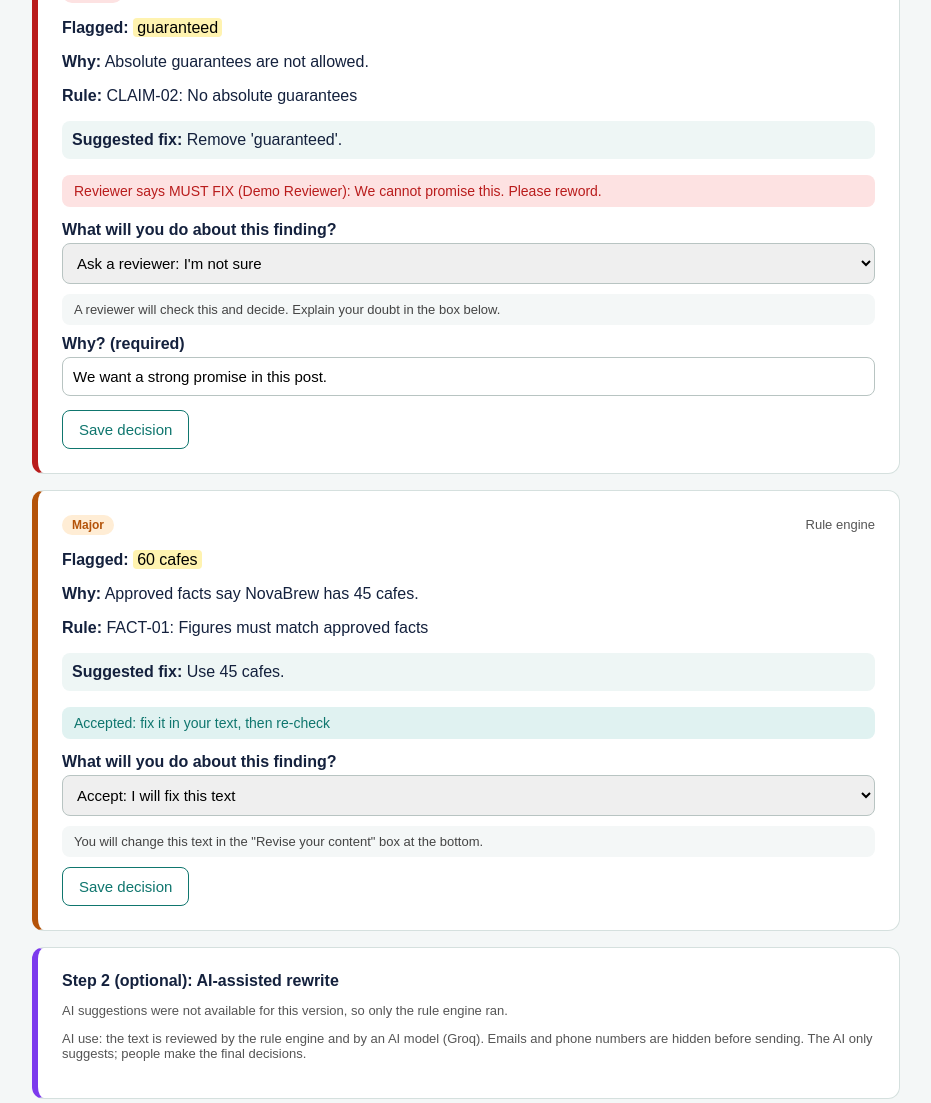
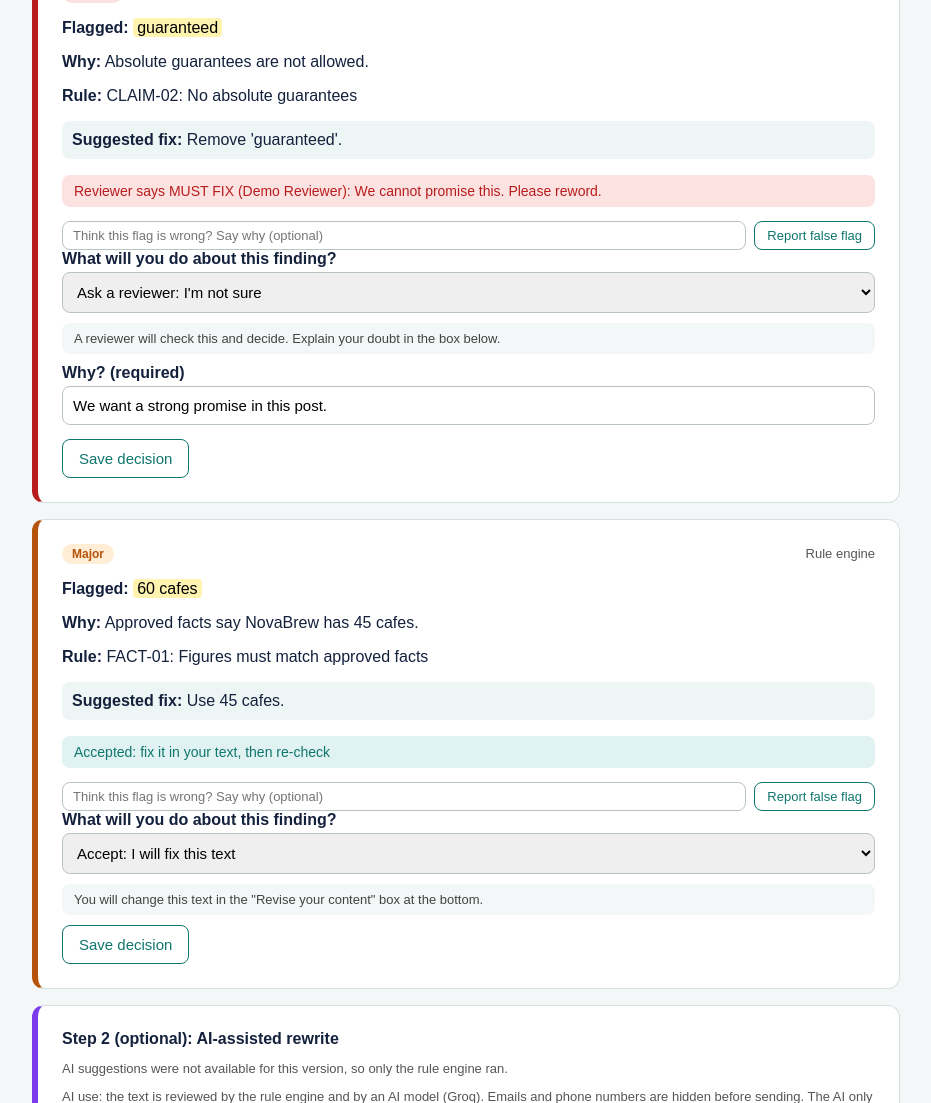
Before and after one commit to archanam23042006/brandora-ai, a Flask app: page /item/3 in a window 1280 px wide. Shown: the part 634-1737 px from the top of the page, without its empty margins (174-1105 px from the left). Run offline with Flask 3, Linux system fonts and the light colour scheme; a user stored in the database is signed in; data comes from the database, SQL or seed files in the repository; data that the repository does not hold is empty.

Commit message:
Round 3: admin screen, evidence ledger fix , false-flag reports in insights

```diff
--- a/app.py
+++ b/app.py
@@ -311,6 +311,7 @@ def item(item_id):
         abort(403)
     version = latest_version(conn, item_id)
     findings = load_findings(conn, item_id, version["id"])
+    add_flag_info(conn, findings)
     versions = conn.execute(
         "SELECT v.version_no, v.created_at, u.name AS author, "
         "(SELECT COUNT(*) FROM findings WHERE version_id = v.id) AS finding_count "
@@ -736,6 +737,61 @@ def admin_delete(kind, row_id):
     flash("Deleted.")
     return redirect(url_for("admin") + "#" + {"term": "terms", "fact": "facts", "evidence": "evidence"}[kind])
 
+def add_flag_info(conn, findings):
+    for f in findings:
+        rows = conn.execute(
+            "SELECT user_id FROM false_flags WHERE item_id = ? AND rule_id IS ? AND flagged_text = ?",
+            (f["item_id"], f["rule_id"], f["flagged_text"])).fetchall()
+        f["false_count"] = len(rows)
+        f["my_flag"] = any(r["user_id"] == current_user.id for r in rows)
+
+
+@app.route("/finding/<int:finding_id>/false-flag", methods=["POST"])
+@login_required
+def false_flag(finding_id):
+    note = request.form.get("note", "").strip()[:300]
+    conn = get_db()
+    f = conn.execute("SELECT * FROM findings WHERE id = ?", (finding_id,)).fetchone()
+    if not f:
+        conn.close()
+        abort(404)
+    it = get_item_or_404(conn, f["item_id"])
+    if current_user.role == "creator" and it["creator_id"] != current_user.id:
+        conn.close()
+        abort(403)
+    existing = conn.execute(
+        "SELECT id FROM false_flags WHERE item_id = ? AND rule_id IS ? AND flagged_text = ? AND user_id = ?",
+        (f["item_id"], f["rule_id"], f["flagged_text"], current_user.id)).fetchone()
+    if existing:
+        conn.execute("DELETE FROM false_flags WHERE id = ?", (existing["id"],))
+        flash("Your false-flag report was removed.")
+    else:
+        conn.execute(
+            "INSERT INTO false_flags (finding_id, item_id, rule_id, flagged_text, user_id, note) "
+            "VALUES (?,?,?,?,?,?)",
+            (finding_id, f["item_id"], f["rule_id"], f["flagged_text"], current_user.id, note))
+        flash("Thanks. Your false-flag report was saved and will show up in the insights.")
+    conn.commit()
+    conn.close()
+    return redirect(url_for("item", item_id=it["id"]) + f"#finding-{finding_id}")
+
+def false_flag_rows():
+    conn = get_db()
+    by_rule = conn.execute(
+        "SELECT ff.rule_id AS rule_id, r.title AS title, COUNT(*) AS reports, "
+        "COUNT(DISTINCT ff.item_id) AS items "
+        "FROM false_flags ff LEFT JOIN rules r ON r.id = ff.rule_id "
+        "GROUP BY ff.rule_id ORDER BY reports DESC").fetchall()
+    notes = conn.execute(
+        "SELECT ff.rule_id AS rule_id, ff.flagged_text AS flagged_text, ff.note AS note, "
+        "u.name AS user_name FROM false_flags ff JOIN users u ON u.id = ff.user_id "
+        "WHERE ff.note IS NOT NULL AND ff.note != '' ORDER BY ff.id DESC LIMIT 5").fetchall()
+    conn.close()
+    return {"by_rule": by_rule, "notes": notes}
+
+
+app.jinja_env.globals["false_flag_rows"] = false_flag_rows
+
 seed()  # creates tables and sample data if the database is empty
 
 if __name__ == "__main__":
--- a/database.py
+++ b/database.py
@@ -117,6 +117,17 @@ CREATE TABLE IF NOT EXISTS reviewer_decisions (
     note TEXT,
     created_at TEXT DEFAULT CURRENT_TIMESTAMP
 );
+
+CREATE TABLE IF NOT EXISTS false_flags (
+    id INTEGER PRIMARY KEY AUTOINCREMENT,
+    finding_id INTEGER NOT NULL,
+    item_id INTEGER NOT NULL,
+    rule_id TEXT,
+    flagged_text TEXT NOT NULL,
+    user_id INTEGER NOT NULL,
+    note TEXT,
+    created_at TEXT DEFAULT CURRENT_TIMESTAMP
+);
 """
 
 
--- a/static/style.css
+++ b/static/style.css
@@ -121,3 +121,8 @@ html { scroll-behavior: smooth; }
 .btn.small { padding: 6px 12px; font-size: 13px; }
 .try-box { border-left: 6px solid #0f766e; background: #eef6f5; }
 .try-box ol { margin: 8px 0; padding-left: 20px; line-height: 1.6; }
+.flagform { display: flex; gap: 8px; flex-wrap: wrap; align-items: center; margin-top: 8px; }
+.flagform input { flex: 1; min-width: 180px; margin-bottom: 0; padding: 6px 10px; font-size: 13px; }
+.insight-row { margin-bottom: 14px; }
+.bar { height: 10px; background: #e5eceb; border-radius: 6px; margin-top: 6px; overflow: hidden; }
+.bar span { display: block; height: 100%; background: #0f766e; }
--- a/templates/item.html
+++ b/templates/item.html
@@ -58,7 +58,16 @@ function useRewrite() {
     {% elif f.state == 'waiting' %}Waiting for a reviewer: {{ f.decision_reason }}
     {% elif f.state == 'allowed' %}Allowed as an exception by {{ f.reviewer_name }}{% if f.review_note %}: {{ f.review_note }}{% endif %}
     {% else %}Reviewer says MUST FIX ({{ f.reviewer_name }}): {{ f.review_note }}{% endif %}
-  </p>
+  </p>  <form method="post" action="{{ url_for('false_flag', finding_id=f.id) }}" class="flagform">
+    {% if f.my_flag %}
+    <span class="muted small">You reported this as a false flag.</span>
+    <button class="btn auto small" type="submit">Undo report</button>
+    {% else %}
+    <input type="text" name="note" placeholder="Think this flag is wrong? Say why (optional)">
+    <button class="btn auto small" type="submit">Report false flag</button>
+    {% endif %}
+    {% if f.false_count %}<span class="muted small">{{ f.false_count }} report(s) on this issue</span>{% endif %}
+  </form>
 
   {% if can_edit %}
     {% if request.args.get('err') == f.id|string %}
```
Also changed, not shown: templates/insights.html (+24 -0 lines).
